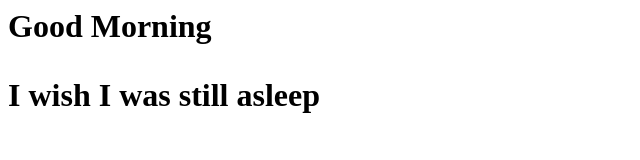
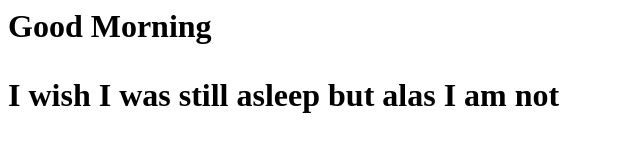
Before and after one commit to justinlangille/teatime, a plain HTML site: page index.html in a window 1280 px wide. Shown: the whole page, without its empty margins (0-640 px from the left). Drawn offline with Linux system fonts and the light colour scheme.

Commit message:
commit two

```diff
--- a/index.html
+++ b/index.html
@@ -5,6 +5,6 @@
 	</head>
 	<body>
 		<h1>Good Morning<h1>
-		<p>I wish I was still asleep</p>
+		<p>I wish I was still asleep but alas I am not</p>
 	</body>
 </html>
```
